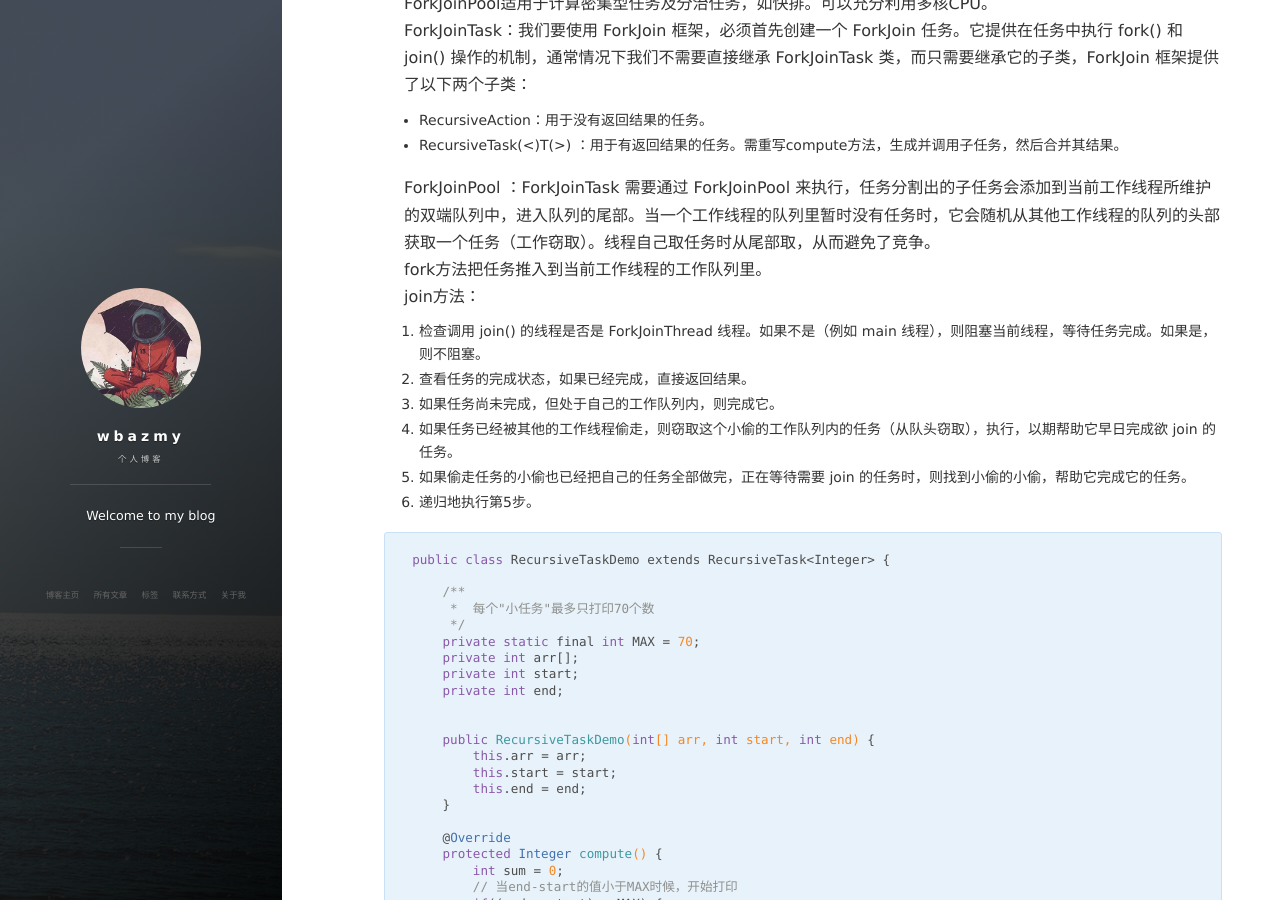
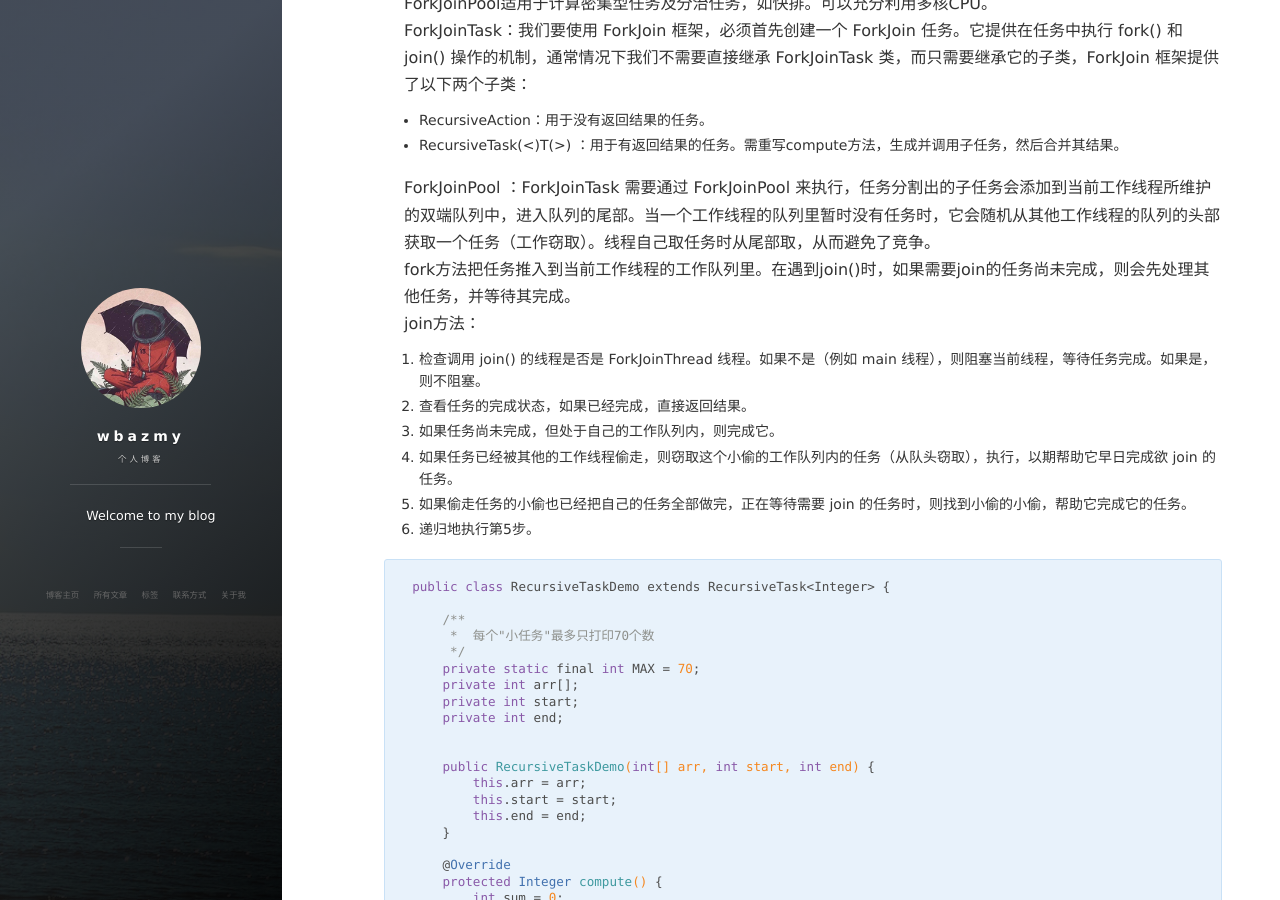
Before and after one commit to wbazmy/wbazmy.github.io, a Jekyll site: the page built from _posts/2021-11-01-并发基础.md, in a window 1280 px wide and 900 px high, scrolled down 23878 px. Built offline with Jekyll 4.4.1, drawn with Linux system fonts in a browser that asks for light colours; nearby versions of some CDN libraries; comment, search, counter and statistics services are not loaded.

Commit message:
Update 2021-11-01-并发基础.md

```diff
--- a/_posts/2021-11-01-并发基础.md
+++ b/_posts/2021-11-01-并发基础.md
@@ -744,7 +744,7 @@ ForkJoinTask：我们要使用 ForkJoin 框架，必须首先创建一个 ForkJo
 - RecursiveTask(<)T(>) ：用于有返回结果的任务。需重写compute方法，生成并调用子任务，然后合并其结果。
 
 ForkJoinPool ：ForkJoinTask 需要通过 ForkJoinPool 来执行，任务分割出的子任务会添加到当前工作线程所维护的双端队列中，进入队列的尾部。当一个工作线程的队列里暂时没有任务时，它会随机从其他工作线程的队列的头部获取一个任务（工作窃取）。线程自己取任务时从尾部取，从而避免了竞争。
-fork方法把任务推入到当前工作线程的工作队列里。
+fork方法把任务推入到当前工作线程的工作队列里。在遇到join()时，如果需要join的任务尚未完成，则会先处理其他任务，并等待其完成。
 join方法：
 1. 检查调用 join() 的线程是否是 ForkJoinThread 线程。如果不是（例如 main 线程），则阻塞当前线程，等待任务完成。如果是，则不阻塞。
 2. 查看任务的完成状态，如果已经完成，直接返回结果。
```
